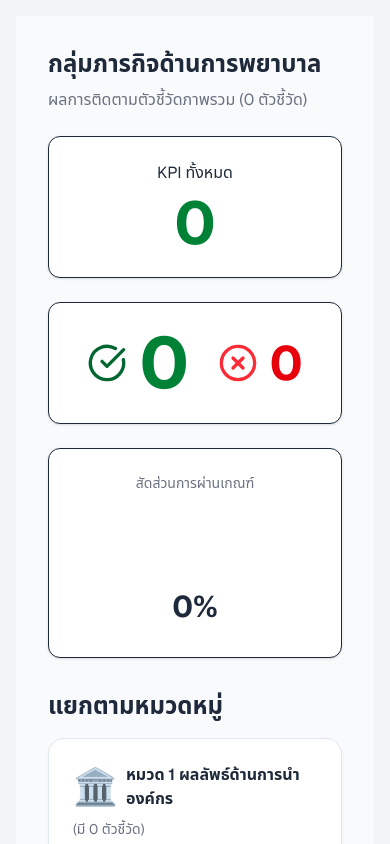
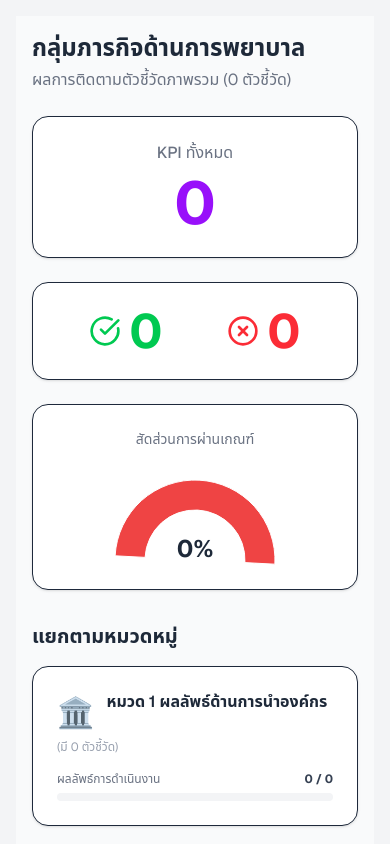
Before and after one commit to onanongt131/my-nursing-dashboard, a Next.js app: page / in a window 390 px wide. Shown: the top 844 px of the page. Built offline with nearby package versions, Linux system fonts and the light colour scheme; no server answers; the database is empty.

Commit message:
update dashboard

```diff
--- a/src/app/page.tsx
+++ b/src/app/page.tsx
@@ -2,31 +2,50 @@
 import { useState, useEffect } from 'react';
 import { supabase } from '@/lib/supabaseClient';
 import { PieChart, Pie, Cell, ResponsiveContainer } from 'recharts';
-import { CheckCircle, XCircle } from 'lucide-react';
+import { CheckCircle, XCircle, Loader2 } from 'lucide-react';
 import Link from 'next/link';
 
+// นิยามประเภทข้อมูล (TypeScript Types) เพื่อป้องกันโค้ดเอ๋อ
+interface KpiEntry {
+  year: number;
+  value: number;
+}
+
+interface Kpi {
+  id: string;
+  category: string;
+  target_value: number;
+  departments_id: string | null;
+  kpi_entries: KpiEntry[];
+}
+
+interface Department {
+  id: string;
+  Department: string;
+}
+
 export default function DashboardPage() {
-  const [groupKpis, setGroupKpis] = useState<any[]>([]);
-  const [departments, setDepartments] = useState<any[]>([]);
+  const [groupKpis, setGroupKpis] = useState<Kpi[]>([]);
+  const [departments, setDepartments] = useState<Department[]>([]);
   const [loading, setLoading] = useState(true);
 
-  // 1. นิยาม categories ภายใน Component
   const categories = [
     { id: '1', name: 'หมวด 1 ผลลัพธ์ด้านการนำองค์กร', icon: '🏛️' },
     { id: '2', name: 'หมวด 2 ผลลัพธ์ด้านกลยุทธ์', icon: '🎯' },
-    { id: '3', name: 'หมวด 3 ผลลัพธ์ด้านผู้ใช้ผู้บริการ', icon: '👥' },
+    { id: '3', name: 'หมวด 3 ผลลัพธ์ด้านผู้ใช้บริการ', icon: '👥' },
     { id: '4', name: 'หมวด 4 ผลลัพธ์ด้านการวัดวิเคราะห์ฯ', icon: '📊' },
     { id: '5', name: 'หมวด 5 ผลลัพธ์ด้านบุคลากร', icon: '👥' },
     { id: '6', name: 'หมวด 6 ผลลัพธ์ด้านการปฏิบัติการพยาบาล', icon: '📋' },
   ];
 
-  // 2. ฟังก์ชันคำนวณสถานะ
+  // ปรับปรุง: คัดลอก Array ก่อน Sort ป้องกันข้อมูลจริงรวน
   const getCategoryProgress = (catName: string) => {
     const kpisInCategory = groupKpis.filter(k => k.category === catName);
     const total = kpisInCategory.length;
 
     const passed = kpisInCategory.filter(kpi => {
-      const latest = kpi.kpi_entries?.sort((a: any, b: any) => b.year - a.year)[0];
+      if (!kpi.kpi_entries || kpi.kpi_entries.length === 0) return false;
+      const latest = [...kpi.kpi_entries].sort((a, b) => b.year - a.year)[0];
       return latest && latest.value >= (kpi.target_value || 0);
     }).length;
 
@@ -36,7 +55,6 @@ export default function DashboardPage() {
 
   useEffect(() => {
     async function fetchData() {
-      // ด่านตรวจสำคัญ: ถ้า supabase ไม่มีตัวตน ให้หยุดทำงานและแจ้งเตือน
       if (!supabase) {
         console.error("Supabase client is not initialized.");
         setLoading(false);
@@ -44,12 +62,11 @@ export default function DashboardPage() {
       }
 
       setLoading(true);
-
       try {
         const { data: allKpis } = await supabase.from('kpis').select('*, kpi_entries(*)');
         const { data: depts } = await supabase.from('departments').select('*');
 
-        if (allKpis) setGroupKpis(allKpis.filter(k => k.departments_id === null));
+        if (allKpis) setGroupKpis(allKpis.filter((k: any) => k.departments_id === null));
         if (depts) setDepartments(depts);
       } catch (error) {
         console.error("Error fetching data:", error);
@@ -60,92 +77,106 @@ export default function DashboardPage() {
     fetchData();
   }, []);
 
-  // คำนวณ Pass/Fail รวม
-  const passedKpis = groupKpis.filter(kpi => {
-    const latest = kpi.kpi_entries?.sort((a: any, b: any) => b.year - a.year)[0];
+  // คำนวณ Pass/Fail รวม (แก้ไขให้ปลอดภัยขึ้น)
+  const passedCount = groupKpis.filter(kpi => {
+    if (!kpi.kpi_entries || kpi.kpi_entries.length === 0) return false;
+    const latest = [...kpi.kpi_entries].sort((a, b) => b.year - a.year)[0];
     return latest && latest.value >= (kpi.target_value || 0);
-  });
+  }).length;
 
-  const passedCount = passedKpis.length;
   const failedCount = groupKpis.length - passedCount;
   const passPercent = groupKpis.length > 0 ? Math.round((passedCount / groupKpis.length) * 100) : 0;
 
+  // ข้อมูลสำหรับกราฟครึ่งวงกลม ดักกรณีที่ไม่มีข้อมูลเพื่อไม่ให้ Recharts บั๊ก
+  const chartData = groupKpis.length > 0
+    ? [{ value: passedCount }, { value: failedCount }]
+    : [{ value: 0 }, { value: 1 }]; // ถ้าไม่มีข้อมูล ให้แสดงสัดส่วนว่างเปล่าไว้ก่อน
+
+  // เพิ่มด่านตรวจสถานะ Loading หน้าเว็บจะดูโปรขึ้นมากครับ
+  if (loading) {
     return (
-    <main className="p-8 bg-gray-50 min-h-screen">
+      <div className="flex flex-col items-center justify-center min-h-screen bg-gray-50">
+        <Loader2 className="w-12 h-12 text-purple-600 animate-spin mb-4" />
+        <p className="text-gray-600 font-medium">กำลังโหลดข้อมูลระบบ Dashboard...</p>
+      </div>
+    );
+  }
+
+  return (
+    <main className="p-4 md:p-8 bg-gray-50 min-h-screen">
       <div className="mb-6">
         <h1 className="text-2xl font-bold text-gray-800">กลุ่มภารกิจด้านการพยาบาล</h1>
-        {/* แก้ไขตรงนี้จาก stats.total เป็น groupKpis.length */}
-        <p className="text-gray-500 mt-2">ผลการติดตามตัวชี้วัดภาพรวม ({groupKpis.length} ตัวชี้วัด)</p>
+        <p className="text-gray-500 mt-1">ผลการติดตามตัวชี้วัดภาพรวม ({groupKpis.length} ตัวชี้วัด)</p>
       </div>
 
-      {/* ส่วนหัว 3 กล่อง */}
+      {/* ส่วนหัว 3 กล่อง (ปรับขนาด font บนมือถือไม่ให้ล้นกล่อง) */}
       <div className="grid grid-cols-1 md:grid-cols-3 gap-6 mb-8">
-        <div className="bg-white p-6 rounded-xl shadow-sm border text-center">
-          <p className="text-gray-800 mb-2">KPI ทั้งหมด</p>
-          <p className="text-6xl font-bold text-green-700">{groupKpis.length}</p>
+        <div className="bg-white p-6 rounded-2xl shadow-sm border text-center flex flex-col justify-center">
+          <p className="text-gray-500 font-medium mb-2">KPI ทั้งหมด</p>
+          <p className="text-6xl md:text-7xl font-bold text-purple-600">{groupKpis.length}</p>
         </div>
 
-        <div className="bg-white p-6 rounded-xl shadow-sm border flex items-center justify-around">
-          <div className="flex items-center gap-3">
-            <CheckCircle className="text-green-800 w-10 h-10" />
-            <span className="text-7xl font-bold text-green-700">{passedCount}</span>
+        <div className="bg-white p-6 rounded-2xl shadow-sm border flex items-center justify-around">
+          <div className="flex items-center gap-2">
+            <CheckCircle className="text-green-500 w-8 h-8 md:w-10 md:h-10" />
+            <span className="text-5xl md:text-6xl font-bold text-green-500">{passedCount}</span>
           </div>
-          <div className="flex items-center gap-3">
-            <XCircle className="text-red-500 w-10 h-10" />
-            <span className="text-5xl font-bold text-red-600">{failedCount}</span>
+          <div className="flex items-center gap-2">
+            <XCircle className="text-red-500 w-8 h-8 md:w-10 md:h-10" />
+            <span className="text-5xl md:text-6xl font-bold text-red-500">{failedCount}</span>
           </div>
         </div>
 
-        <div className="bg-white p-6 rounded-xl shadow-sm border flex flex-col items-center">
-           <p className="text-gray-500 text-sm mb-3">สัดส่วนการผ่านเกณฑ์</p>
-           <div className="h-32 w-full relative">
+        <div className="bg-white p-6 rounded-2xl shadow-sm border flex flex-col items-center justify-center min-h-[160px]">
+          <p className="text-gray-500 text-sm mb-1">สัดส่วนการผ่านเกณฑ์</p>
+          <div className="h-28 w-full relative">
             <ResponsiveContainer width="100%" height="100%">
               <PieChart>
                 <Pie
-                  data={[{v: passedCount}, {v: failedCount}]}
+                  data={chartData}
                   startAngle={180}
                   endAngle={0}
-                  innerRadius={60}
-                  outerRadius={120}
-                  paddingAngle={5}
-                  dataKey="v"
-                  cx="50%"   // จัดให้อยู่กึ่งกลางแนวนอน
-                  cy="100%"  // ดันจุดศูนย์กลางลงไปอยู่ที่ขอบล่างของกล่อง เพื่อให้ครึ่งวงกลมแสดงผลอยู่ด้านบน
+                  innerRadius={50}
+                  outerRadius={80}
+                  paddingAngle={3}
+                  dataKey="value"
+                  cx="50%"
+                  cy="100%"
                 >
-                  <Cell fill="#0d5928" />
+                  <Cell fill="#22c55e" />
                   <Cell fill="#ef4444" />
                 </Pie>
               </PieChart>
             </ResponsiveContainer>
-             <div className="absolute inset-0 flex items-end justify-center pb-2">
-                <span className="text-3xl font-bold">{passPercent}%</span>
+            <div className="absolute bottom-0 inset-x-0 flex items-center justify-center">
+              <span className="text-2xl md:text-3xl font-bold text-gray-800">{passPercent}%</span>
             </div>
           </div>
         </div>
       </div>
 
       {/* ส่วนแยกหมวดหมู่ */}
-      <h2 className="text-2xl font-bold mb-4">แยกตามหมวดหมู่</h2>
+      <h2 className="text-xl font-bold mb-4 text-gray-800">แยกตามหมวดหมู่</h2>
       <div className="grid grid-cols-1 md:grid-cols-3 gap-6 mb-8">
         {categories.map((cat) => {
           const { total, passed, percent } = getCategoryProgress(cat.name);
           return (
-            <Link href={`/kpi/${cat.id}`} key={cat.id}>
-              <div className="dashboard-card dashboard-card-hover">
-                <div className="flex items-center gap-2 mb-2">
-                  <span className="text-4xl">{cat.icon}</span>
-                  <h3 className="font-semibold text-gray-800">{cat.name}</h3>
+            <Link href={`/kpi/${cat.id}`} key={cat.id} className="block">
+              <div className="bg-white p-6 rounded-2xl border shadow-sm hover:shadow-md transition duration-200 cursor-pointer h-full">
+                <div className="flex items-start gap-3 mb-2">
+                  <span className="text-3xl mt-1">{cat.icon}</span>
+                  <h3 className="font-semibold text-gray-800 leading-snug">{cat.name}</h3>
                 </div>
-                <p className="text-sm text-gray-500 mb-4">(มี {total} ตัวชี้วัด)</p>
+                <p className="text-xs text-gray-400 mb-4">(มี {total} ตัวชี้วัด)</p>
 
-                <div className="flex justify-between text-sm mb-1">
-                  <span className="text-gray-600">ผลลัพธ์การดำเนินงาน</span>
-                  <span className="font-bold">{passed} / {total}</span>
+                <div className="flex justify-between text-xs mb-1.5">
+                  <span className="text-gray-500">ผลลัพธ์การดำเนินงาน</span>
+                  <span className="font-bold text-gray-700">{passed} / {total}</span>
                 </div>
 
-                <div className="w-full bg-gray-200 h-2 rounded-full overflow-hidden flex">
-                  <div className="bg-green-500 h-full" style={{ width: `${percent}%` }}></div>
-                  <div className="bg-red-500 h-full" style={{ width: `${100 - percent}%` }}></div>
+                <div className="w-full bg-gray-100 h-2 rounded-full overflow-hidden flex">
+                  <div className="bg-green-500 h-full transition-all duration-500" style={{ width: `${percent}%` }}></div>
+                  <div className="bg-red-500 h-full transition-all duration-500" style={{ width: `${total > 0 ? 100 - percent : 0}%` }}></div>
                 </div>
               </div>
             </Link>
@@ -154,13 +185,13 @@ export default function DashboardPage() {
       </div>
 
       {/* ส่วนแยกตามหน่วยงาน */}
-      <h2 className="text-2xl font-bold mb-4">แยกตามหน่วยงาน</h2>
-      <div className="grid grid-cols-1 md:grid-cols-3 gap-6">
-        {departments.map((dept: any) => (
-          <Link href={`/departments/${dept.id}`} key={dept.id}>
-            <div className="dashboard-card dashboard-card-hover">
-              <h3 className="font-semibold">{dept.Department}</h3>
-              <p className="text-sm text-gray-500">มี KPI</p>
+      <h2 className="text-xl font-bold mb-4 text-gray-800">แยกตามหน่วยงาน</h2>
+      <div className="grid grid-cols-1 sm:grid-cols-2 md:grid-cols-3 gap-6">
+        {departments.map((dept) => (
+          <Link href={`/departments/${dept.id}`} key={dept.id} className="block">
+            <div className="bg-white p-5 rounded-2xl border shadow-sm hover:shadow-md transition duration-200 cursor-pointer h-full flex flex-col justify-between">
+              <h3 className="font-semibold text-gray-800 mb-2">{dept.Department}</h3>
+              <p className="text-xs text-purple-600 font-medium">คลิกเพื่อดูรายงานเฉพาะหน่วยงาน →</p>
             </div>
           </Link>
         ))}
```
Lines whose indentation alone changed are shown as unchanged.
